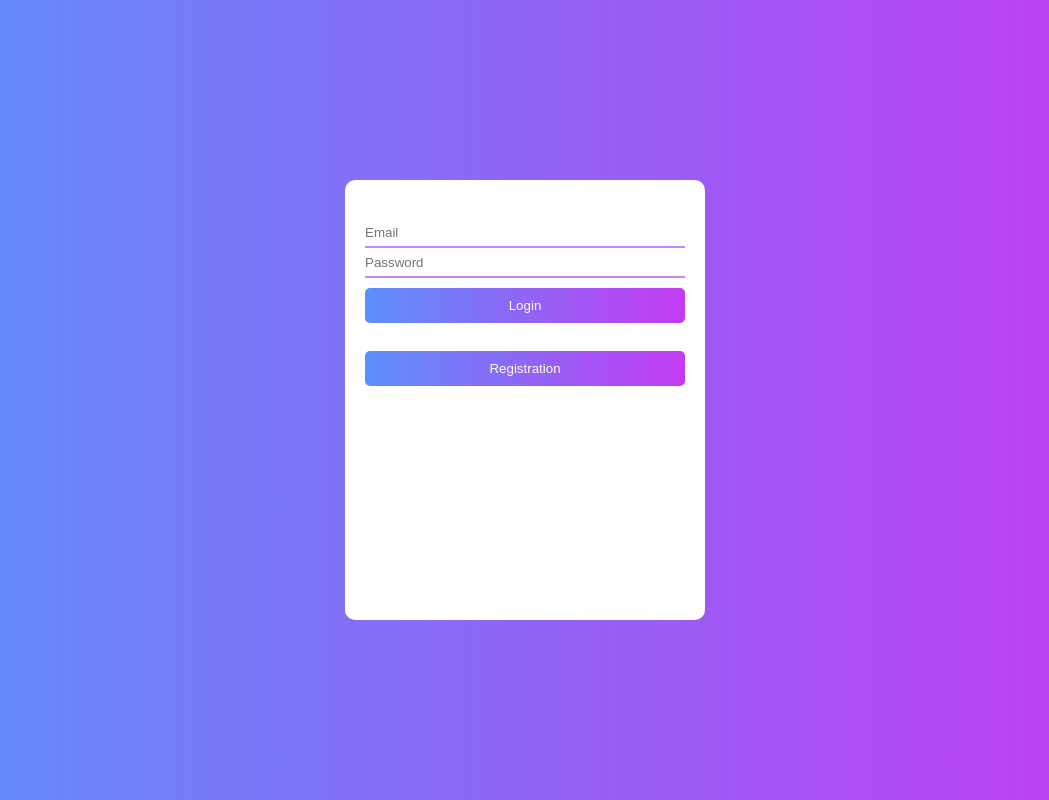
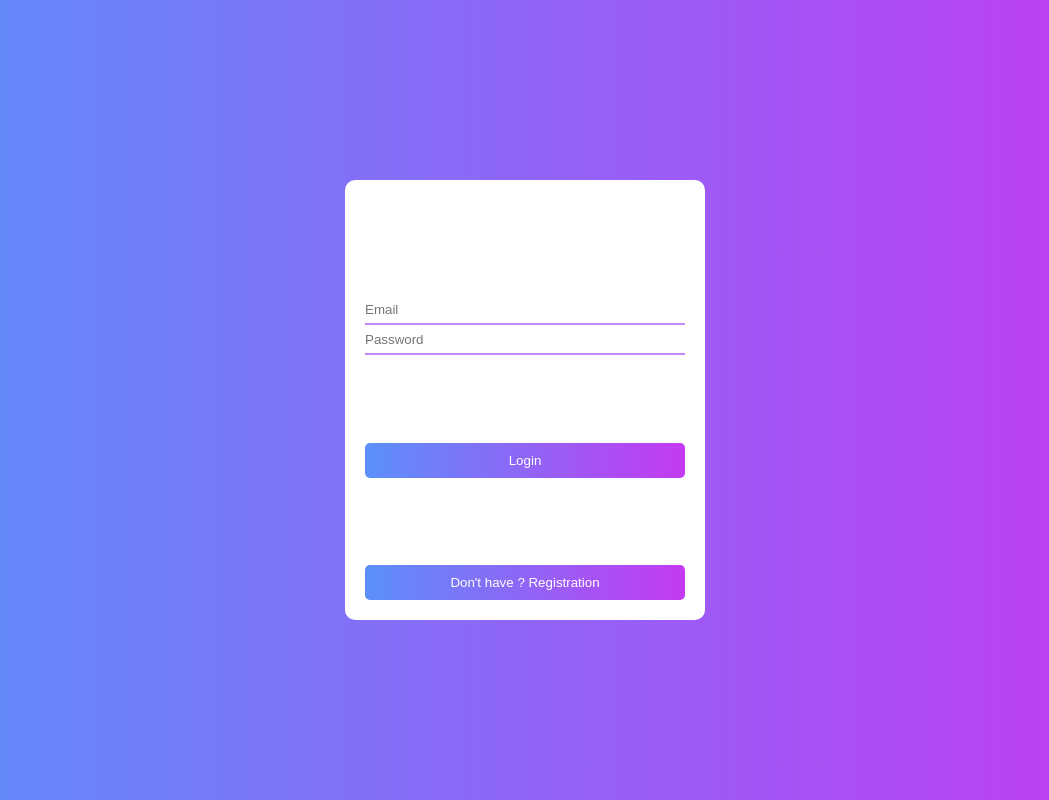
Before and after one commit to iamxerrycan/Registration-, a React (Create React App) app: page /login in a window 1280 px wide. Shown: the whole page, without its empty margins (115-1164 px from the left). Built offline with nearby package versions, Linux system fonts and the light colour scheme.

Commit message:
dashboard issue not resolve

```diff
--- a/src/components/login.css
+++ b/src/components/login.css
@@ -0,0 +1,89 @@
+.mainmain {
+    background-image: linear-gradient(to right, #5b90fa, #c43af2);
+  }
+
+  .container {
+    display: flex;
+    justify-content: center;
+    align-items: center;
+    height: 100vh;
+    color: linear-gradient(to right, #5b90fa, #c43af2);
+  }
+
+  span {
+    color: white;
+  }
+  input {
+    width: 100%;
+    height: 30px;
+    gap: 10px;
+    outline: none;
+    border: none;
+    box-sizing: border-box;
+    border: none;
+    border-bottom: 2px solid #c587fa;
+  }
+  .reg-container {
+    background-image: linear-gradient(to right, #ffffff, #ffffff);
+    max-width: 400px;
+    width: 40vh;
+    height: 50vh;
+    display: flex;
+    flex-direction: column;
+    padding: 20px;
+    justify-content: space-between;
+    resize: none;
+    border-radius: 10px;
+  }
+
+  .form-group {
+    margin-bottom: 15px;
+  }
+  a {
+    margin: 40px;
+    height: 1%;
+    width: 2%;
+  }
+
+  .form-group input {
+    width: 100%;
+    padding: 10px;
+    border: 1px solid #ccc;
+    border-radius: 5px;
+  }
+
+  .err-mes {
+    color: red;
+    font-size: 0.8em;
+    margin-top: 5px;
+  }
+
+  .btnsig {
+    display: block;
+    width: 100%;
+    padding: 10px;
+    text-align: center;
+    border: none;
+    border-radius: 5px;
+    background-image: linear-gradient(to right, #5b90fa, #c43af2);
+    color: #fff;
+    text-decoration: none;
+    margin-top: 10px;
+  }
+
+  @media only screen and (max-width: 400px) {
+    .container {
+      width: auto;
+      padding: 15px;
+      padding-top: 20px;
+      height: 70%;
+    }
+    .mainmain{
+      background-image: linear-gradient(to right, #5b90fa, #c43af2);
+      height: 100vh;
+    }
+    .reg-container {
+      width: 100%;
+      height: 60%;
+    }
+  }
--- a/src/components/login.js
+++ b/src/components/login.js
@@ -1,5 +1,5 @@
 import { useNavigate } from "react-router-dom";
-import "./registration.css";
+import "./login.css";
 import { useState } from "react";
 import { useSelector, useDispatch } from "react-redux";
 import { setLoginData } from "../Store/actions/logAction";
@@ -64,7 +64,6 @@ function Login() {
     <div className="mainmain">
       <div className=" container">
         <form onSubmit={handleSubmit} className="reg-container">
-          <div>
           <span>LOGIN </span>
           <div className="input-form">
             <div className=" input-block">
@@ -95,15 +94,11 @@ function Login() {
             ) : null}
           </div>
           <button type="submit" className="btnsig">
-              {" "}
-              Login{" "}
-            </button>{" "}
-            <span>Don't have an account ? </span>{" "}
-            <button href="./" type="link" className="btnsig">
-              {" "}
-              Registration{" "}
-            </button>{" "}
-          </div>
+            Login
+          </button>
+          <button href="./" type="link" className="btnsig">Don't have ?
+            Registration
+          </button>
         </form>
       </div>
     </div>
```
Lines whose indentation alone changed are shown as unchanged.
